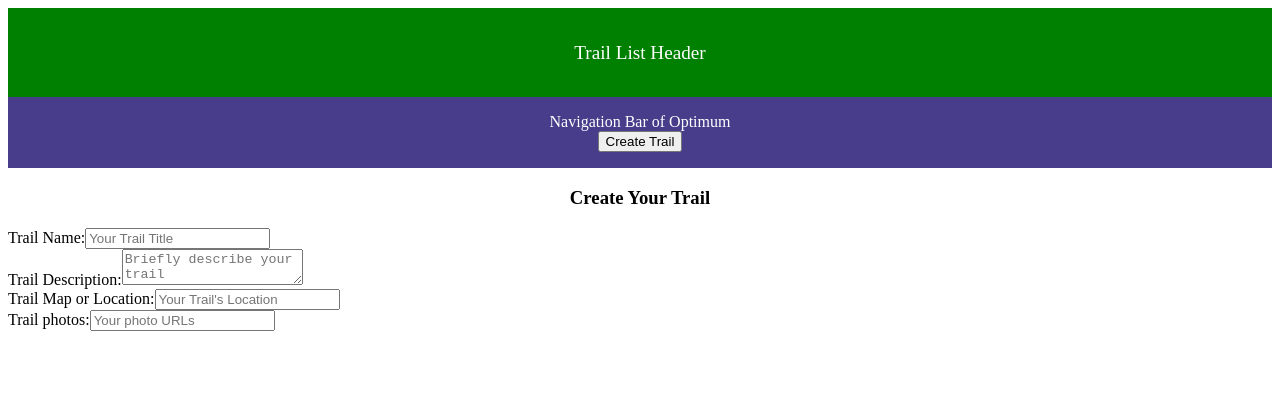
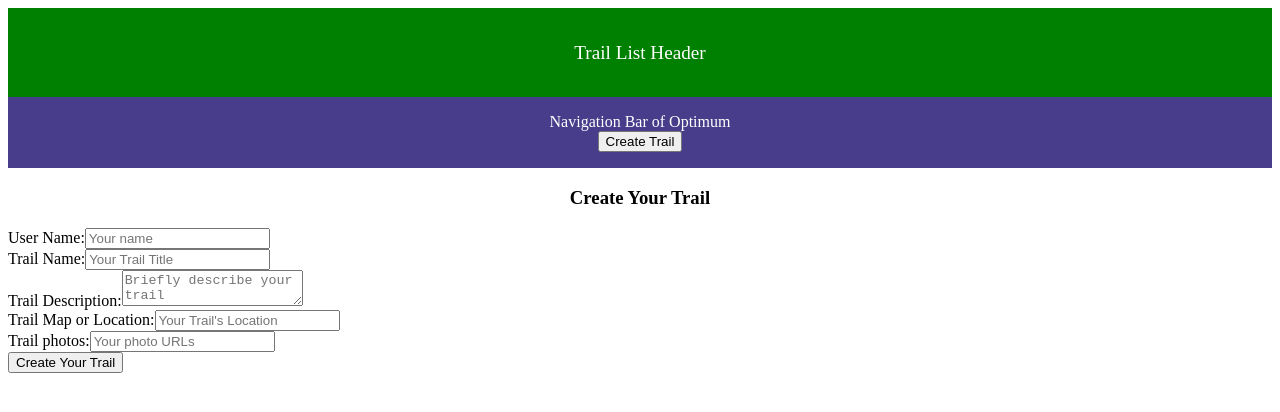
Before and after one commit to Theo-Wall/Own-Your-Trail, a React (Create React App) app in the folder client/: page /createTrailPage in a window 1280 px wide. Both pictures are taken after a click on the button "Create Trail". Shown: the top 412 px of the page. Built offline with nearby package versions, Linux system fonts and the light colour scheme; no server answers.

Commit message:
got create trail entry form working

```diff
--- a/client/src/pages/CreateTrailPage.js
+++ b/client/src/pages/CreateTrailPage.js
@@ -1,35 +1,59 @@
 import './CreateTrailPage.css'
+import {useRef} from 'react'
 
 const CreateTrailPage = () => {
+    const userId = useRef()
+    const trailTitle = useRef()
+    const trailDescription = useRef()
+    const trailLocation = useRef()
+    const trailPhotos = useRef()
 
-    const captureNewTrailData = () => {
-        console.log('click')
+    const captureNewTrailData = (event) => {
+        const user = userId.current.value
+        const title = trailTitle.current.value
+        const description = trailDescription.current.value
+        const location = trailLocation.current.value
+        const photos = trailPhotos.current.value
+
+        const newTrail = {  userId: user,
+                            trailName: title,
+                            photos: photos,
+                            trailDescription: description,
+                            trailMap: location}
+
+        console.log('click', newTrail)
+        event.preventDefault()
     }
 
     return (
         <div>
             <h3>Create Your Trail</h3>
             <form>
+                <div className="user-name">
+                    <label htmlFor="userName">User Name:</label>
+                    <input ref={userId} id="userName" type="text" placeholder="Your name"></input>
+                </div>
                 <div className="trail-title">
                     <label htmlFor="trailTitle">Trail Name:</label>
-                    <input id="trailTitle" type="text" placeholder="Your Trail Title"></input>
+                    <input ref={trailTitle} id="trailTitle" type="text" placeholder="Your Trail Title"></input>
                 </div>
                 <div className="trail-description">
                     <label htmlFor="trailDescription">Trail Description:</label>
-                    <textarea   id="trailDescription"
+                    <textarea   ref={trailDescription}
+                                id="trailDescription"
                                 type="text"
                                 placeholder="Briefly describe your trail"></textarea>
                 </div>
                 <div className="trail-location">
                     <label htmlFor="location">Trail Map or Location:</label>
-                    <input id="location" type="text" placeholder="Your Trail's Location"></input>
+                    <input ref={trailLocation} id="location" type="text" placeholder="Your Trail's Location"></input>
                 </div>
                 <div className="trail-photos">
                     <label htmlFor="photos">Trail photos:</label>
-                    <input id="photos" type="text" placeholder="Your photo URLs"></input>
+                    <input ref={trailPhotos} id="photos" type="text" placeholder="Your photo URLs"></input>
                 </div>
+                <button onClick = {(event)=>{captureNewTrailData(event)}}>Create Your Trail</button>
             </form>
-            {/* <button onClick = {captureNewTrailData}>Create Your Trail</button> */}
         </div>
     )
 }
```
